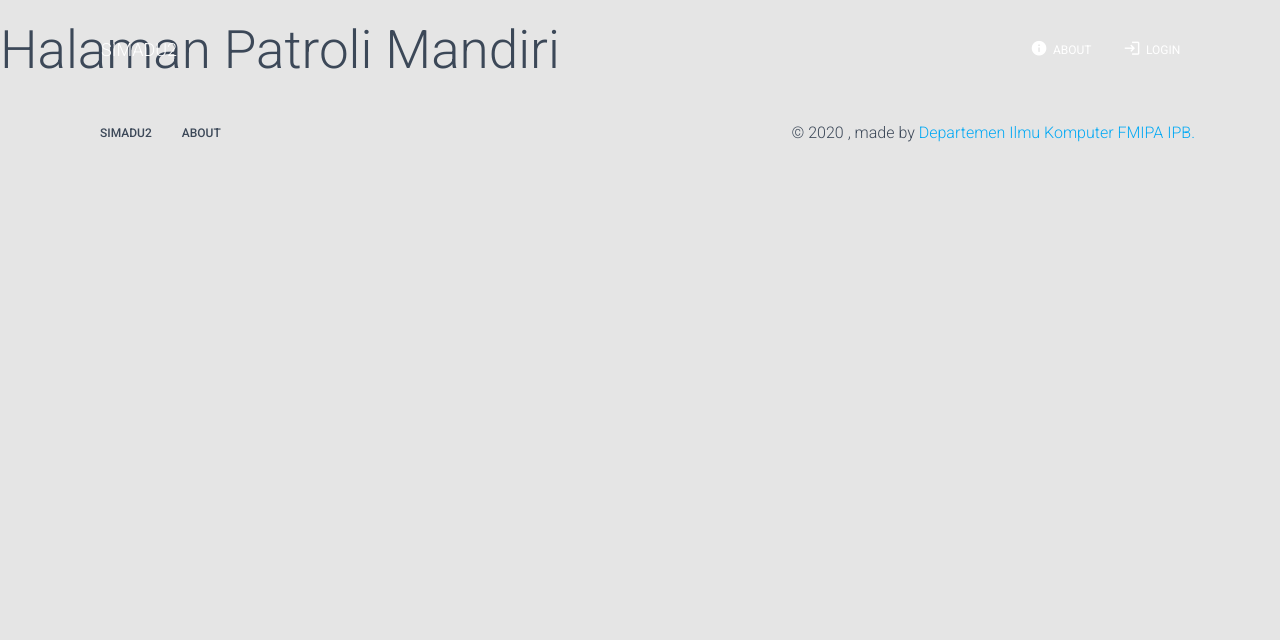
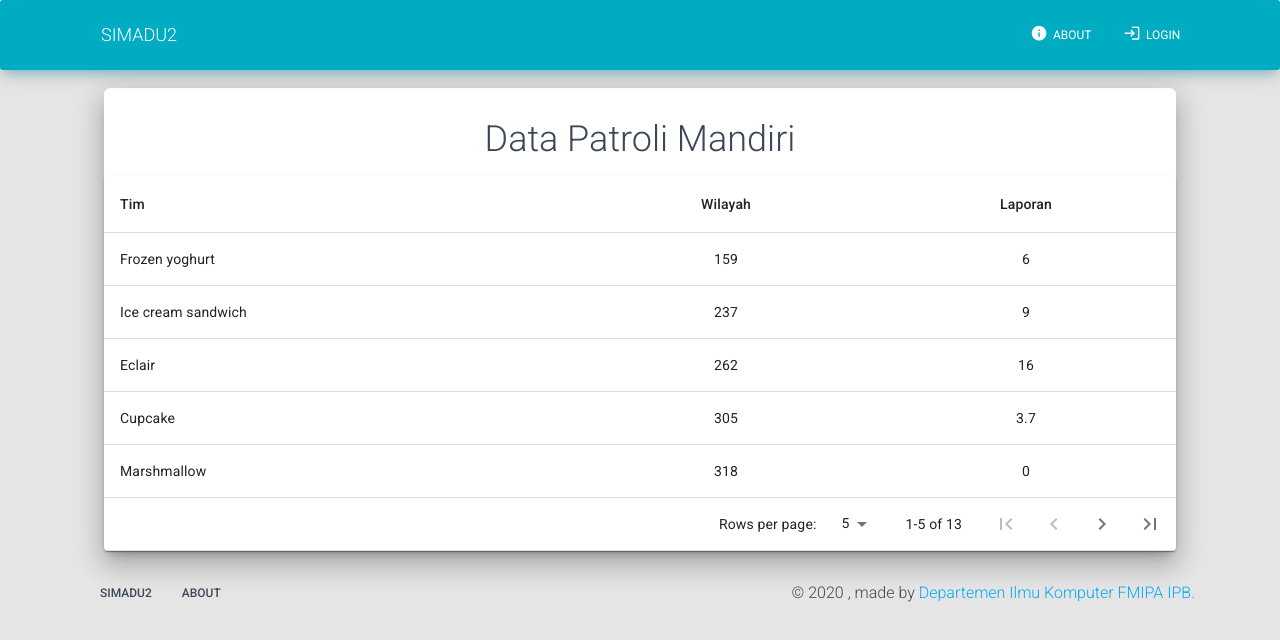
Before and after one commit to muhammad-fakhri/karhutla-backend, a Next.js app: page /patroli/mandiri in a window 1280 px wide. Shown: the top 640 px of the page. Built offline with nearby package versions, Linux system fonts and the light colour scheme.

Commit message:
Add style file for patroli mandiri page and finishing it's layout

```diff
--- /dev/null
+++ b/assets/jss/nextjs-material-kit/pages/patroliMandiriPage.js
@@ -0,0 +1,50 @@
+import { container } from "assets/jss/nextjs-material-kit.js";
+
+const frontPageStyle = {
+  container,
+  brand: {
+    color: "#FFFFFF",
+    textAlign: "left"
+  },
+  title: {
+    fontSize: "4.2rem",
+    fontWeight: "600",
+    display: "inline-block",
+    position: "relative"
+  },
+  subtitle: {
+    fontSize: "1.313rem",
+    maxWidth: "510px",
+    margin: "10px 0 0"
+  },
+  main: {
+    background: "#FFFFFF",
+    position: "relative",
+    zIndex: "3"
+  },
+  mainRaised: {
+    margin: "88px 104px 0px",
+    paddingTop: "4px",
+    borderRadius: "6px",
+    boxShadow:
+      "0 16px 24px 2px rgba(0, 0, 0, 0.14), 0 6px 30px 5px rgba(0, 0, 0, 0.12), 0 8px 10px -5px rgba(0, 0, 0, 0.2)",
+    "@media (max-width: 830px)": {
+      marginLeft: "10px",
+      marginRight: "10px"
+    }
+  },
+  link: {
+    textDecoration: "none"
+  },
+  textCenter: {
+    textAlign: "center"
+  },
+  formChooseDate: {
+    marginTop: '8px'
+  },
+  table: {
+    minWidth: 500,
+  }
+};
+
+export default frontPageStyle;
--- a/pages/patroli/mandiri.js
+++ b/pages/patroli/mandiri.js
@@ -1,16 +1,198 @@
+import React from 'react';
+import PropTypes from 'prop-types';
+import { makeStyles, useTheme } from '@material-ui/core/styles';
+import Table from '@material-ui/core/Table';
+import TableBody from '@material-ui/core/TableBody';
+import TableCell from '@material-ui/core/TableCell';
+import TableContainer from '@material-ui/core/TableContainer';
+import TableHead from '@material-ui/core/TableHead';
+import TablePagination from '@material-ui/core/TablePagination';
+import TableRow from '@material-ui/core/TableRow';
+import TableFooter from '@material-ui/core/TableFooter';
+import Paper from '@material-ui/core/Paper';
+import IconButton from '@material-ui/core/IconButton';
+import FirstPageIcon from '@material-ui/icons/FirstPage';
+import KeyboardArrowLeft from '@material-ui/icons/KeyboardArrowLeft';
+import KeyboardArrowRight from '@material-ui/icons/KeyboardArrowRight';
+import LastPageIcon from '@material-ui/icons/LastPage';
 import SiteLayout from '../../components/Layout/SiteLayout';
+import classNames from "classnames";
+import styles from "assets/jss/nextjs-material-kit/pages/patroliMandiriPage";
+
+const useStyles1 = makeStyles((theme) => ({
+    root: {
+        flexShrink: 0,
+        marginLeft: theme.spacing(2.5),
+    },
+}));
+
+function TablePaginationActions(props) {
+    const classes = useStyles1();
+    const theme = useTheme();
+    const { count, page, rowsPerPage, onChangePage } = props;
+
+    const handleFirstPageButtonClick = (event) => {
+        onChangePage(event, 0);
+    };
+
+    const handleBackButtonClick = (event) => {
+        onChangePage(event, page - 1);
+    };
+
+    const handleNextButtonClick = (event) => {
+        onChangePage(event, page + 1);
+    };
+
+    const handleLastPageButtonClick = (event) => {
+        onChangePage(event, Math.max(0, Math.ceil(count / rowsPerPage) - 1));
+    };
+
+    return (
+        <div className={classes.root}>
+            <IconButton
+                onClick={handleFirstPageButtonClick}
+                disabled={page === 0}
+                aria-label="first page"
+            >
+                {theme.direction === 'rtl' ? <LastPageIcon /> : <FirstPageIcon />}
+            </IconButton>
+            <IconButton onClick={handleBackButtonClick} disabled={page === 0} aria-label="previous page">
+                {theme.direction === 'rtl' ? <KeyboardArrowRight /> : <KeyboardArrowLeft />}
+            </IconButton>
+            <IconButton
+                onClick={handleNextButtonClick}
+                disabled={page >= Math.ceil(count / rowsPerPage) - 1}
+                aria-label="next page"
+            >
+                {theme.direction === 'rtl' ? <KeyboardArrowLeft /> : <KeyboardArrowRight />}
+            </IconButton>
+            <IconButton
+                onClick={handleLastPageButtonClick}
+                disabled={page >= Math.ceil(count / rowsPerPage) - 1}
+                aria-label="last page"
+            >
+                {theme.direction === 'rtl' ? <FirstPageIcon /> : <LastPageIcon />}
+            </IconButton>
+        </div>
+    );
+}
+
+TablePaginationActions.propTypes = {
+    count: PropTypes.number.isRequired,
+    onChangePage: PropTypes.func.isRequired,
+    page: PropTypes.number.isRequired,
+    rowsPerPage: PropTypes.number.isRequired,
+};
+
+function createData(name, calories, fat) {
+    return { name, calories, fat };
+}
+
+const rows = [
+    createData('Cupcake', 305, 3.7),
+    createData('Donut', 452, 25.0),
+    createData('Eclair', 262, 16.0),
+    createData('Frozen yoghurt', 159, 6.0),
+    createData('Gingerbread', 356, 16.0),
+    createData('Honeycomb', 408, 3.2),
+    createData('Ice cream sandwich', 237, 9.0),
+    createData('Jelly Bean', 375, 0.0),
+    createData('KitKat', 518, 26.0),
+    createData('Lollipop', 392, 0.2),
+    createData('Marshmallow', 318, 0),
+    createData('Nougat', 360, 19.0),
+    createData('Oreo', 437, 18.0),
+].sort((a, b) => (a.calories < b.calories ? -1 : 1));
 
 function PatroliMandiriPage(props) {
+    const useStyles = makeStyles(styles);
+    const classes = useStyles();
+    const [page, setPage] = React.useState(0);
+    const [rowsPerPage, setRowsPerPage] = React.useState(5);
+
+    const emptyRows = rowsPerPage - Math.min(rowsPerPage, rows.length - page * rowsPerPage);
+
+    const handleChangePage = (event, newPage) => {
+        setPage(newPage);
+    };
+
+    const handleChangeRowsPerPage = (event) => {
+        setRowsPerPage(parseInt(event.target.value, 10));
+        setPage(0);
+    };
+
     return (
-        <SiteLayout>
+        <SiteLayout headerColor="info">
             <div>
-                <h1>
-                    Halaman Patroli Mandiri
-                </h1>
+                <div className={classNames(classes.main, classes.mainRaised, classes.textCenter)}>
+                    <h2>Data Patroli Mandiri</h2>
+                    <TableContainer component={Paper}>
+                        <Table className={classes.table} aria-label="custom pagination table">
+                            <TableHead>
+                                <TableRow>
+                                    <TableCell>Tim</TableCell>
+                                    <TableCell align="center">Wilayah</TableCell>
+                                    <TableCell align="center">Laporan</TableCell>
+                                </TableRow>
+                            </TableHead>
+                            <TableBody>
+                                {rows.length > 0
+                                    ? (rowsPerPage > 0
+                                        ? rows.slice(page * rowsPerPage, page * rowsPerPage + rowsPerPage)
+                                        : rows
+                                    ).map((row) => (
+                                        <TableRow key={row.name} hover>
+                                            <TableCell component="th" scope="row">
+                                                {row.name}
+                                            </TableCell>
+                                            <TableCell style={{ width: 300 }} align="center">
+                                                {row.calories}
+                                            </TableCell>
+                                            <TableCell style={{ width: 300 }} align="center">
+                                                {row.fat}
+                                            </TableCell>
+                                        </TableRow>
+                                    ))
+                                    : (
+                                        <TableRow style={{ height: 53 * emptyRows }}>
+                                            <TableCell colSpan={6} className={classes.textCenter}>Tidak ada data</TableCell>
+                                        </TableRow>
+                                    )
+                                }
+
+                                {rows.length > 0
+                                    ? (emptyRows > 0 && (
+                                        <TableRow style={{ height: 53 * emptyRows }}>
+                                            <TableCell colSpan={6} />
+                                        </TableRow>
+                                    ))
+                                    : null
+                                }
+                            </TableBody>
+                            <TableFooter>
+                                <TableRow>
+                                    <TablePagination
+                                        rowsPerPageOptions={[5, 10, 25, { label: 'All', value: -1 }]}
+                                        colSpan={3}
+                                        count={rows.length}
+                                        rowsPerPage={rowsPerPage}
+                                        page={page}
+                                        SelectProps={{
+                                            inputProps: { 'aria-label': 'rows per page' },
+                                            native: true,
+                                        }}
+                                        onChangePage={handleChangePage}
+                                        onChangeRowsPerPage={handleChangeRowsPerPage}
+                                        ActionsComponent={TablePaginationActions}
+                                    />
+                                </TableRow>
+                            </TableFooter>
+                        </Table>
+                    </TableContainer>
+                </div>
             </div>
         </SiteLayout>
     );
 }
 
-
 export default PatroliMandiriPage;
```
